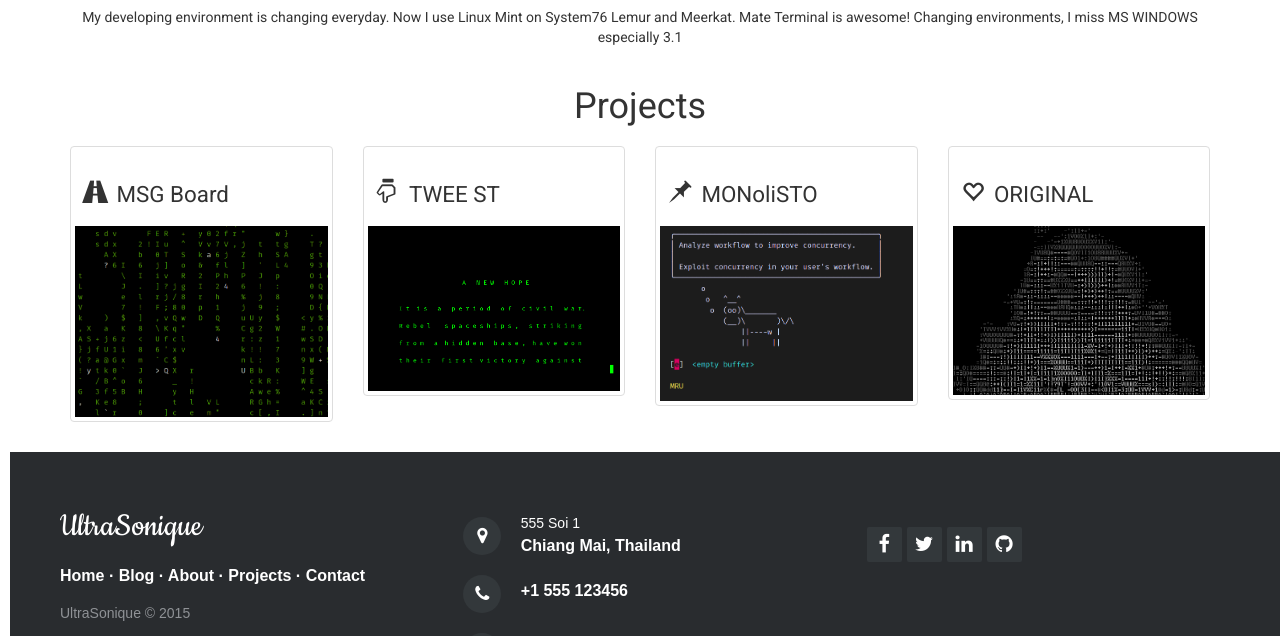
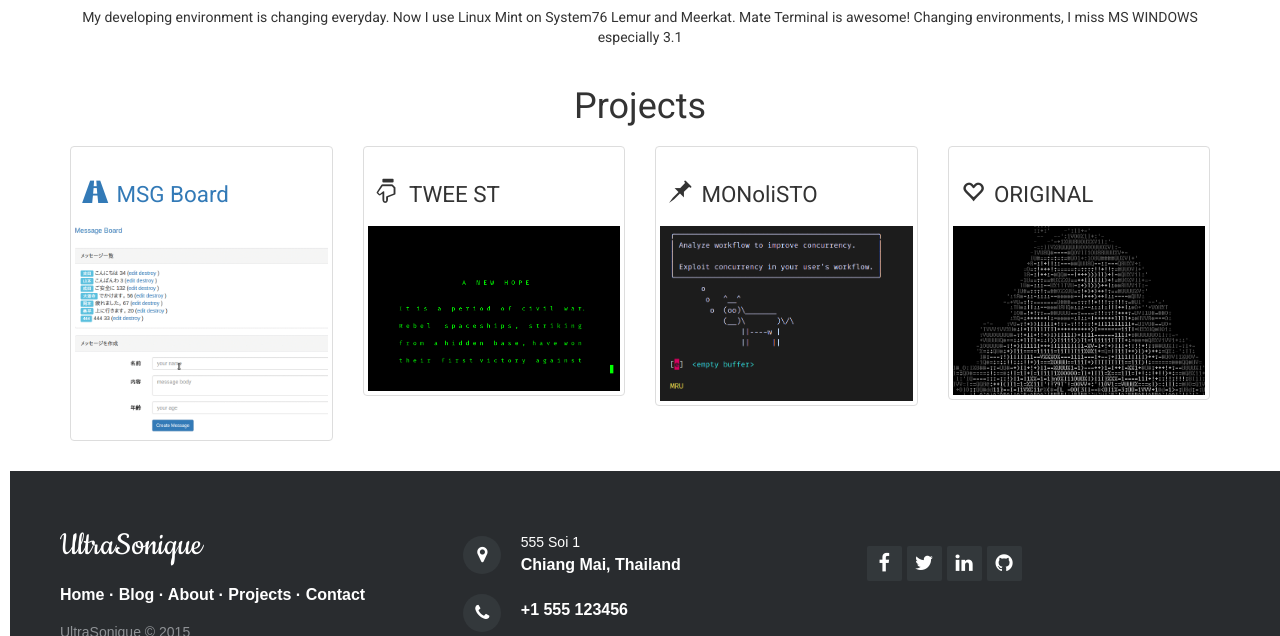
Before and after one commit to shtakai2/shtakai2.github.io, a plain HTML site: page index.html in a window 1280 px wide. Shown: the part 719-1355 px from the top of the page. Drawn offline with nearby package versions, Linux system fonts and the light colour scheme; a script that the page names is missing.

Commit message:
updated portfolio

```diff
--- a/index.html
+++ b/index.html
@@ -99,9 +99,13 @@
     <div class="col-md-3" id="portfolio-thumbnail">
       <div class="thumbnail">
         <div class="caption">
-          <h3><span class="glyphicon glyphicon-road" aria-hidden="true"></span>MSG Board</h3>
+          <h3>
+            <a href="https://sashimi-message-board.herokuapp.com" target="_blank">
+              <span class="glyphicon glyphicon-road" aria-hidden="true"></span>MSG Board
+            </a>
+          </h3>
         </div>
-        <img src="assets/img/matrix.png">
+        <img src="assets/img/msg.gif">
       </div>
     </div>
     <div class="col-md-3">
```
Also changed, not shown: assets/img/msg.gif (added).
